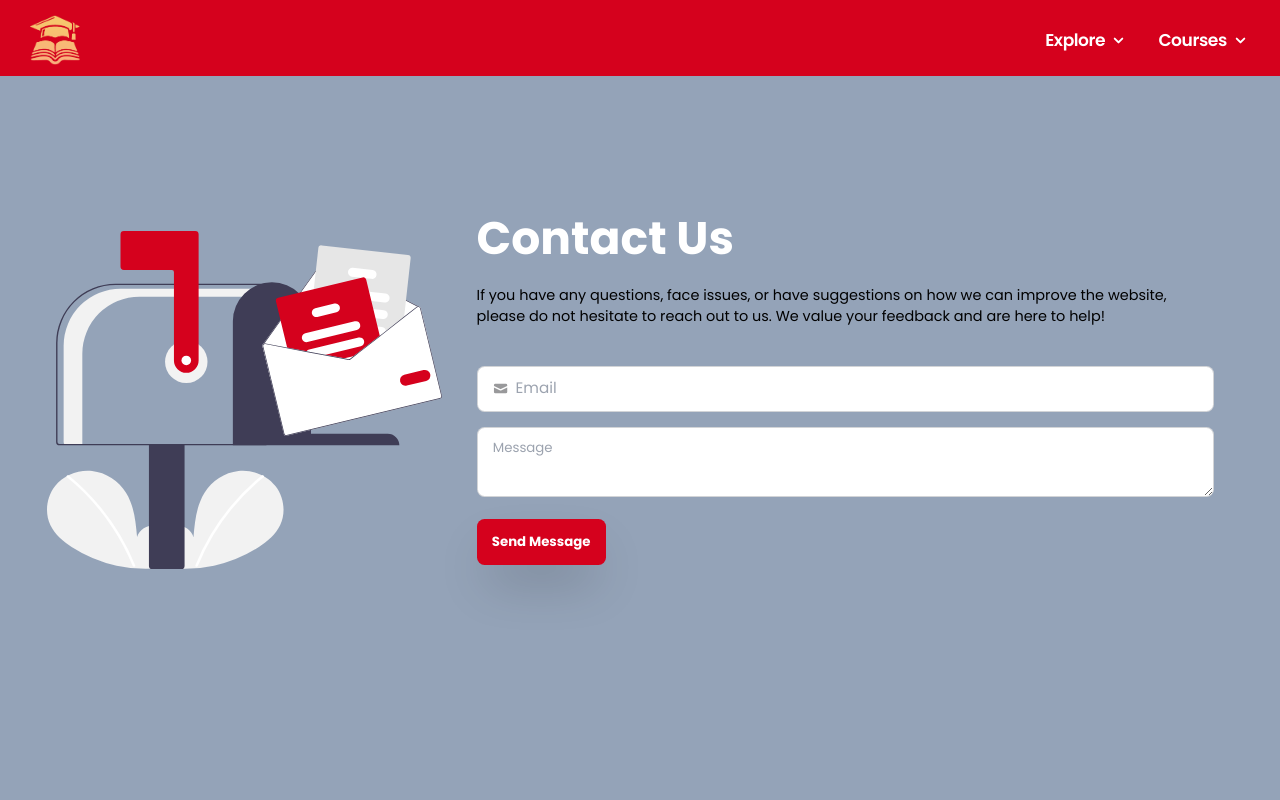
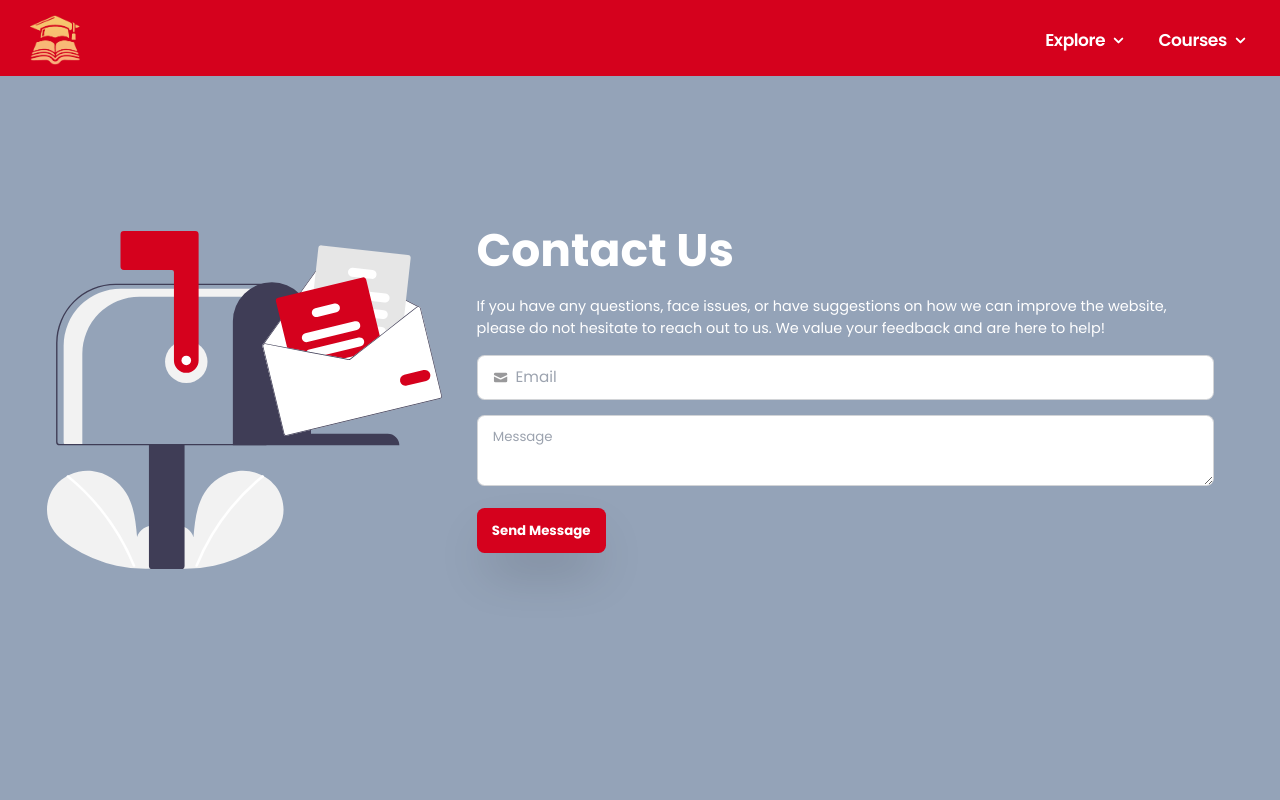
Before and after one commit to Jasmit22/ucalgaryFirstYear, a Next.js app: page /contact in a window 1280 px wide. Shown: the top 800 px of the page. Built offline with nearby package versions, Linux system fonts and the light colour scheme.

Commit message:
contact page now a form + success indicator

```diff
--- a/src/app/contact/page.jsx
+++ b/src/app/contact/page.jsx
@@ -1,13 +1,15 @@
 "use client";
 
-import { faL } from "@fortawesome/free-solid-svg-icons";
+import { useState } from "react";
 import Image from "next/image";
-import { useState } from "react";
+import CustomAlert from "../components/CustomAlert";
 
 export default function ContactPage() {
   const [email, setEmail] = useState("");
   const [description, setDescription] = useState("");
   const [loading, setLoading] = useState(false);
+  const [alertMessage, setAlertMessage] = useState("");
+  const [alertType, setAlertType] = useState("");
 
   const handleMessageRequest = async (e) => {
     e.preventDefault();
@@ -24,15 +26,27 @@ export default function ContactPage() {
         },
         body: JSON.stringify({ email, description }),
       });
+
       if (response.ok) {
+        setAlertMessage("Message sent successfully!");
+        setAlertType("success");
         setEmail("");
         setDescription("");
+      } else {
+        setAlertMessage("Failed to send the message. Please try again.");
+        setAlertType("error");
       }
     } catch (error) {
+      setAlertMessage("An error occurred. Please try again.");
+      setAlertType("error");
       console.error("Error submitting message:", error);
     } finally {
       setLoading(false);
     }
+  };
+
+  const handleCloseAlert = () => {
+    setAlertMessage("");
   };
 
   return (
@@ -48,12 +62,13 @@ export default function ContactPage() {
         />
         <div className="mx-5">
           <h1 className="text-5xl font-bold text-white">Contact Us</h1>
-          <p className="py-6 text-black">
+          <p className="pt-6 text-white">
             If you have any questions, face issues, or have suggestions on how
             we can improve the website, please do not hesitate to reach out to
             us. We value your feedback and are here to help!
           </p>
-          <label className="input input-bordered flex items-center gap-2 text-ucalgaryDarkGrey my-4">
+          <form onSubmit={handleMessageRequest}>
+            <label className="input input-bordered bg-white flex items-center gap-2 text-ucalgaryDarkGrey my-4">
               <svg
                 xmlns="http://www.w3.org/2000/svg"
                 viewBox="0 0 16 16"
@@ -64,30 +79,40 @@ export default function ContactPage() {
                 <path d="M15 6.954 8.978 9.86a2.25 2.25 0 0 1-1.956 0L1 6.954V11.5A1.5 1.5 0 0 0 2.5 13h11a1.5 1.5 0 0 0 1.5-1.5V6.954Z" />
               </svg>
               <input
-              type="text"
+                type="email"
                 className="grow"
                 placeholder="Email"
                 value={email}
                 onChange={(e) => setEmail(e.target.value)}
+                required
               />
             </label>
             <textarea
-            className="textarea textarea-bordered w-full mb-4 text-black"
+              className="textarea textarea-bordered w-full mb-4 text-black bg-white"
               placeholder="Message"
               value={description}
               onChange={(e) => setDescription(e.target.value)}
+              required
             ></textarea>
             <button
               className="btn bg-ucalgaryRed text-white border-none hover:bg-red-800 mb-5 font-bold shadow-2xl"
-            onClick={(e) => handleMessageRequest(e)}
+              type="submit"
             >
               {loading && (
                 <span className="loading loading-spinner loading-sm"></span>
               )}
               Send Message
             </button>
+          </form>
         </div>
       </div>
+      {alertMessage && (
+        <CustomAlert
+          message={alertMessage}
+          type={alertType}
+          onClose={handleCloseAlert}
+        />
+      )}
     </div>
   );
 }
```
Lines whose indentation alone changed are shown as unchanged.
